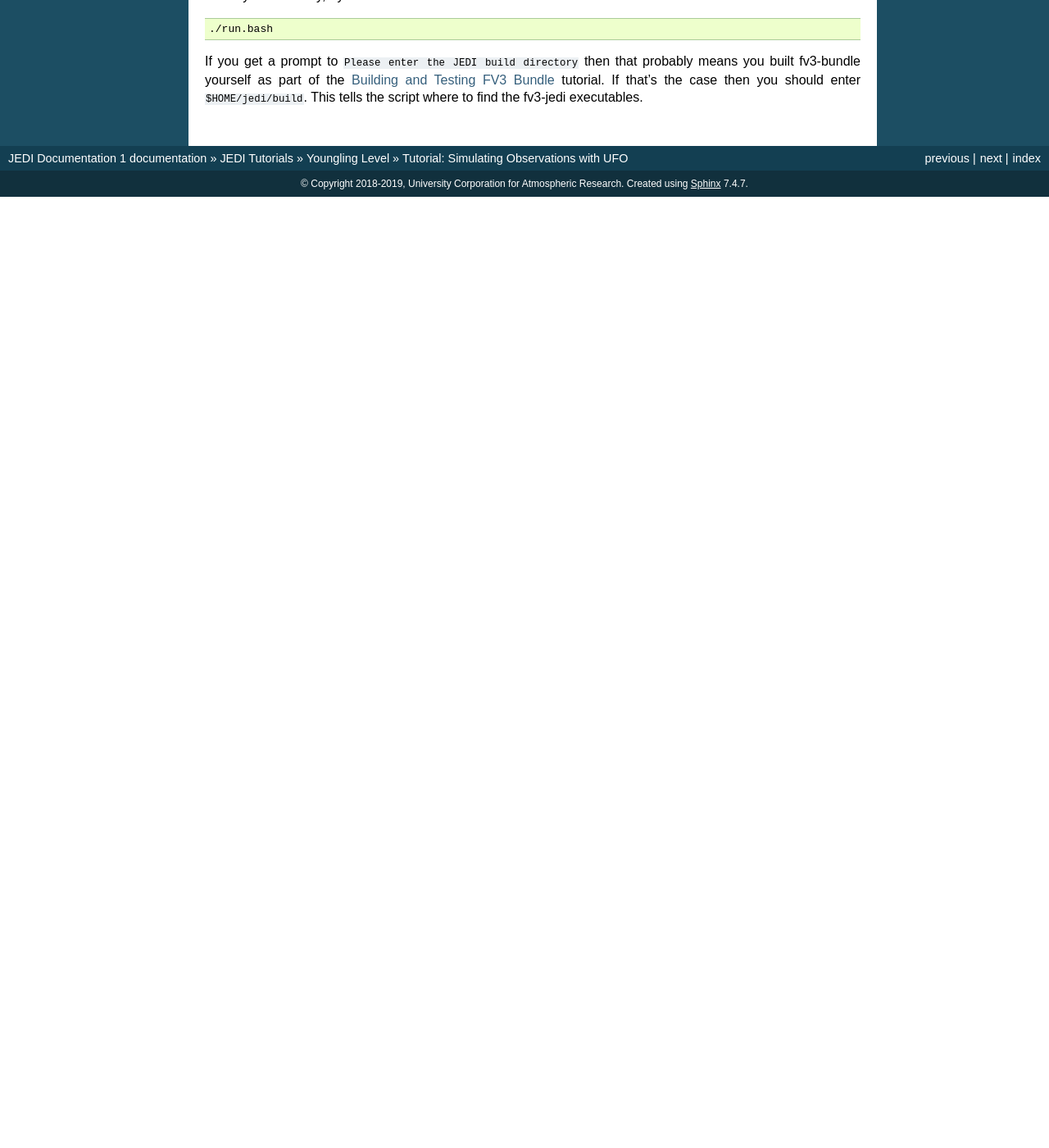
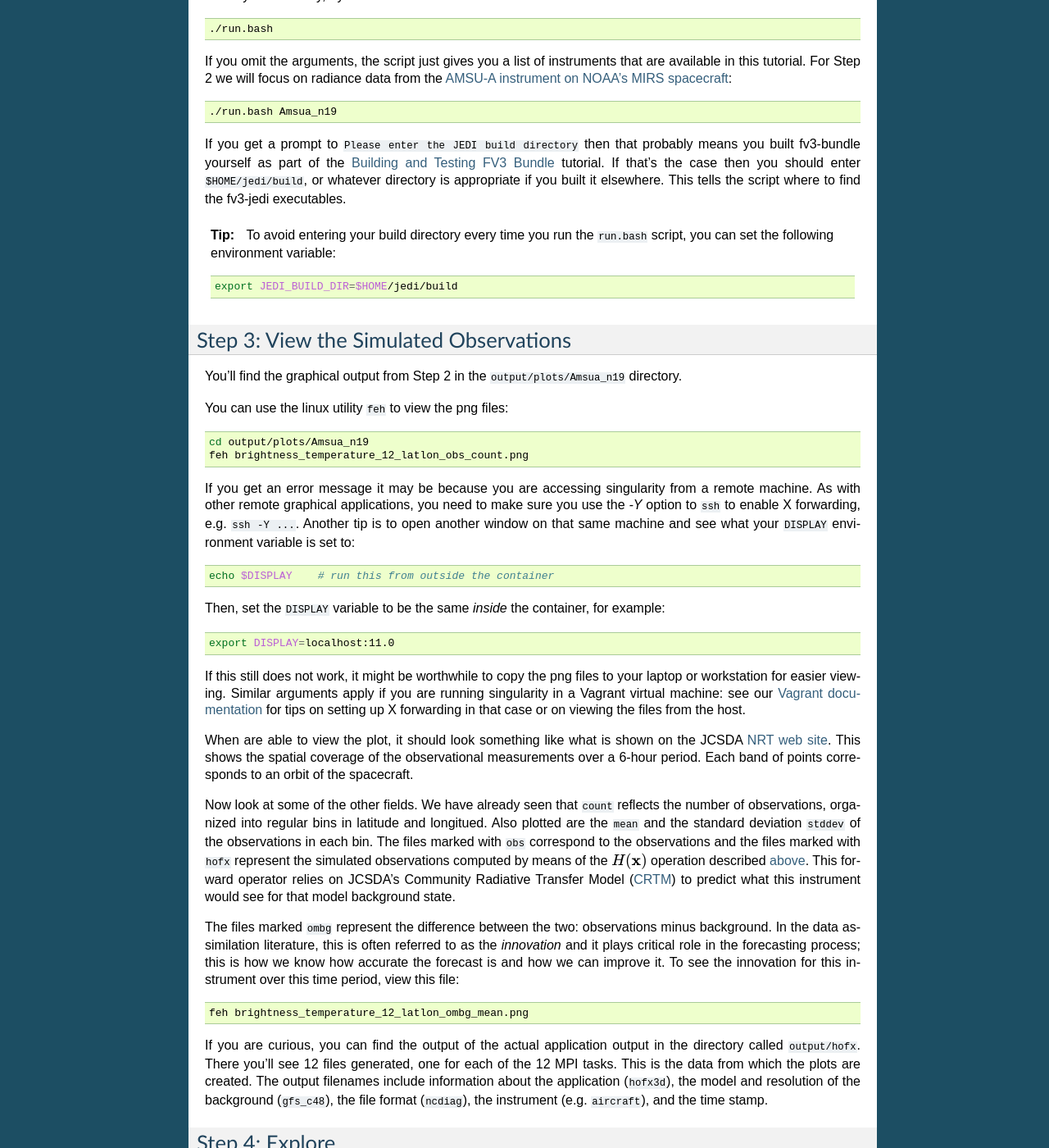
Before and after one commit to JCSDA/jedi-docs, a Sphinx documentation site: the page built from docs/tutorials/level1/hofx_nrt.rst, in a window 1280 px wide and 1400 px high, scrolled down 2666 px. Shown: the whole window at 82% size. Built offline with Sphinx 7.4.7, drawn with Linux system fonts in a browser that asks for light colours; before the commit the page ends 2906 px from its top, so only the background shows below that; some of the changed text lies outside the part shown.

```diff
--- a/docs/tutorials/level1/hofx_nrt.rst
+++ b/docs/tutorials/level1/hofx_nrt.rst
@@ -104,4 +106,65 @@
 
    ./run.bash
 
-If you get a prompt to ``Please enter the JEDI build directory`` then that probably means you built fv3-bundle yourself as part of the :doc:`Building and Testing FV3 Bundle <dev-container>` tutorial.  If that's the case then you should enter ``$HOME/jedi/build``.  This tells the script where to find the fv3-jedi executables.
+If you omit the arguments, the script just gives you a list of instruments that are available in this tutorial.  For Step 2 we will focus on radiance data from the `AMSU-A instrument on NOAA's MIRS spacecraft <https://www.star.nesdis.noaa.gov/mirs/amsua.php>`_:
+
+.. code-block:: bash
+
+   ./run.bash Amsua_n19
+
+If you get a prompt to ``Please enter the JEDI build directory`` then that probably means you built fv3-bundle yourself as part of the :doc:`Building and Testing FV3 Bundle <dev-container>` tutorial.  If that's the case then you should enter ``$HOME/jedi/build``, or whatever directory is appropriate if you built it elsewhere.  This tells the script where to find the fv3-jedi executables.
+
+.. tip::
+
+   To avoid entering your build directory every time you run the ``run.bash`` script, you can set the following environment variable:
+
+   .. code-block:: bash
+
+       export JEDI_BUILD_DIR=$HOME/jedi/build
+
+Step 3: View the Simulated Observations
+---------------------------------------
+
+You'll find the graphical output from Step 2 in the ``output/plots/Amsua_n19`` directory.
+
+You can use the linux utility ``feh`` to view the png files:
+
+.. code-block:: bash
+
+   cd output/plots/Amsua_n19
+   feh brightness_temperature_12_latlon_obs_count.png
+
+
+If you get an error message it may be because you are accessing singularity from a remote machine.  As with other remote graphical applications, you need to make sure you use the `-Y` option to ``ssh`` to enable X forwarding, e.g. ``ssh -Y ...``.  Another tip is to open another window on that same machine and see what your ``DISPLAY`` environment variable is set to:
+
+.. code-block:: bash
+
+    echo $DISPLAY    # run this from outside the container
+
+Then, set the ``DISPLAY`` variable to be the same *inside* the container, for example:
+
+.. code-block:: bash
+
+   export DISPLAY=localhost:11.0
+
+If this still does not work, it might be worthwhile to copy the png files to your laptop or workstation for easier viewing.  Similar arguments apply if you are running singularity in a Vagrant virtual machine: see our :doc:`Vagrant documentation <../../developer/jedi_environment/vagrant>` for tips on setting up X forwarding in that case or on viewing the files from the host.
+
+When are able to view the plot, it should look something like what is shown on the JCSDA `NRT web site <http://nrt.jcsda.org/gfs/gfs/amsu-a-noaa19.html>`_.  This shows the spatial coverage of the observational measurements over a 6-hour period.  Each band of points corresponds to an orbit of the spacecraft.
+
+Now look at some of the other fields.   We have already seen that ``count`` reflects the number of observations, organized into regular bins in latitude and longitued.  Also plotted are the ``mean`` and the standard deviation ``stddev`` of the observations in each bin.  The files marked with ``obs`` correspond to the observations and the files marked with ``hofx`` represent the simulated observations computed by means of the :math:`H({\bf x})` operation described :ref:`above <hofxnrt-overview>`.  This forward operator relies on JCSDA's Community Radiative Transfer Model (`CRTM <https://github.com/JCSDA/crtm>`_) to predict what this instrument would see for that model background state.
+
+The files marked ``ombg`` represent the difference between the two: observations minus background.  In the data assimilation literature, this is often referred to as the *innovation* and it plays critical role in the forecasting process; this is how we know how accurate the forecast is and how we can improve it.  To see the innovation for this instrument over this time period, view this file:
+
+.. code-block:: bash
+
+   feh brightness_temperature_12_latlon_ombg_mean.png
+
+If you are curious, you can find the output of the actual application output in the directory called ``output/hofx``. There you'll see 12 files generated, one for each of the 12 MPI tasks. This is the data from which the plots are created. The output filenames include information about the application (``hofx3d``), the model and resolution of the background (``gfs_c48``), the file format (``ncdiag``), the instrument (e.g. ``aircraft``), and the time stamp.
+
+
+Step 4: Explore
+---------------
+
+The main objective here is to return to Steps 2 and 3 and repeat for different observation types.  Try running another observation type and look at the results in the ``output/plots`` directory.  A few suggestions: look at how the aircraft observations trace popular flight routes; look at the mean vertical temperature and wind profiles as determined from radiosondes; discover what observational quantities are derived from Global Navigation Satellite System radio occultation measurements (GNSSRO), revel in the 22 wavelength channels of the Advanced Technology Microwave Sounder (`ATMS <http://nrt.jcsda.org/gfs/gfs/atms-n20.htmlATMS>`_).  For more information on any of these instruments, consult JCSDA's `NRT Observation Modeling web site <http://nrt.jcsda.org>`_.
+
+The most attentive users may notice an unused configuration file in the ``config`` directory called ``Medley_gfs.hofx3d.jedi.yaml``.  Advanced users may seek to run this themselves, guided by the ``run.bash`` script.  This runs a large number of different observation types so it takes much longer to run.  We have not included plot configurations for all of them so the plots are not automatically generated.  Thus, we don't recommend trying to do Step 3 with Medley.   This is included in the tutorial merely to give you the flavor of what is involved in creating the NRT site.  This generates plots for over 40 instruments every six hours, using higher-resolution model backgrounds that have more than :ref:`250 times more horizontal points <hofxnrt-overview>` than what we are running here.  The `GEOS-NRT <http://nrt.jcsda.org/geos/>`_ site goes a step further in terms of computational resources - displaying continuous *4D* :math:`H({\bf x})` calculations.
```
Also changed, not shown: other parts of docs/tutorials/level1/hofx_nrt.rst (+3 -1 lines).
